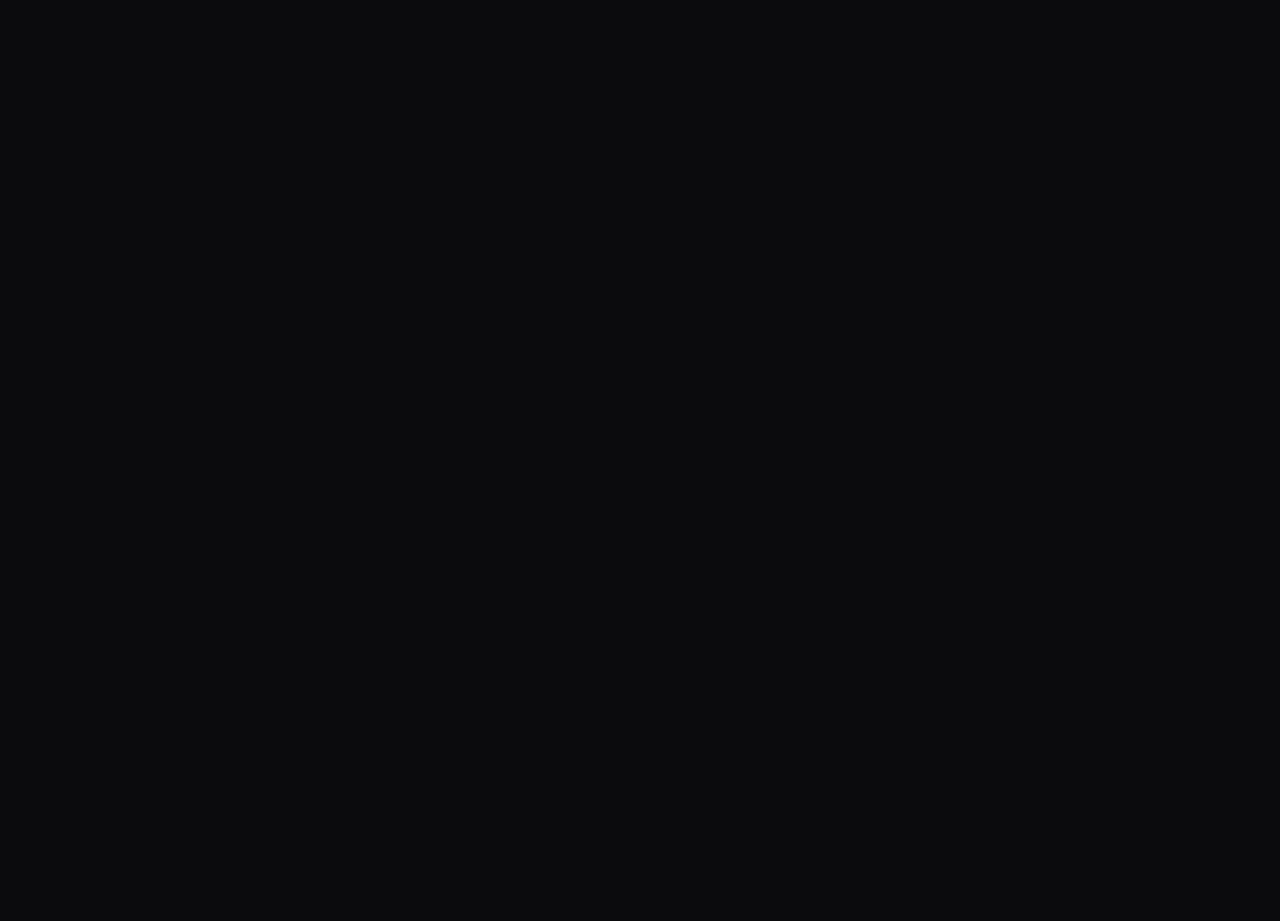
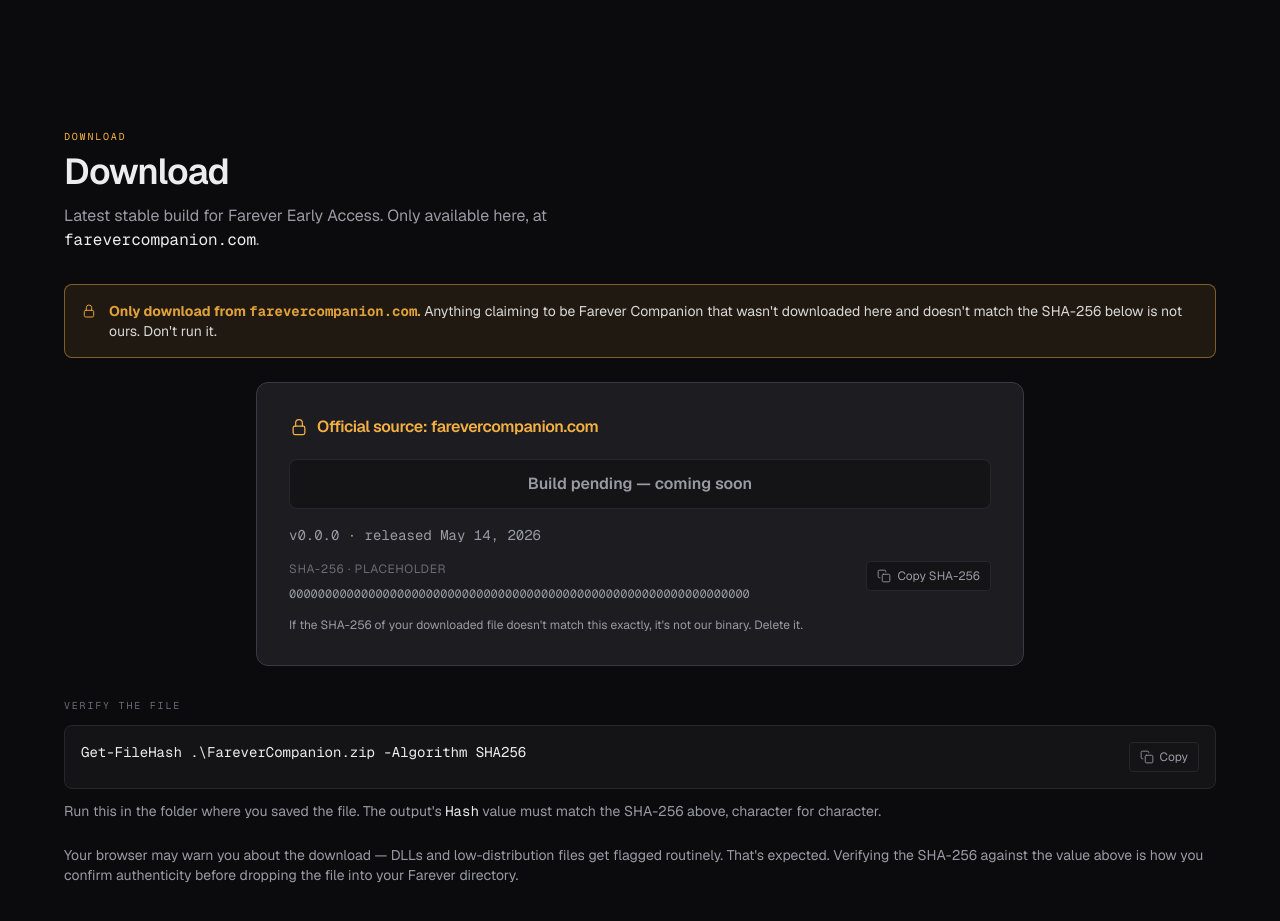
Before and after one commit to Palid/farever-companion, a Next.js app: page / in a window 1280 px wide. Shown: the part 4640-5561 px from the top of the page. Before the commit the page ends 4673 px from the top, so only its background shows below. Built offline with nearby package versions, Linux system fonts and the light colour scheme.

Commit message:
feat(download): download section + verify snippet + warning box

```diff
--- /dev/null
+++ b/app/_components/DownloadSection.tsx
@@ -0,0 +1,59 @@
+import { SITE_DOMAIN } from "@/lib/site";
+import { RELEASE_CONFIG } from "@/lib/release";
+import { Icon } from "@/app/_components/Icon";
+import { CopyButton } from "@/app/_components/CopyButton";
+import { VerifiedDownloadCTA } from "@/app/_components/VerifiedDownloadCTA";
+
+export function DownloadSection() {
+  return (
+    <section id="download" className="px-4 py-16 md:py-24 bg-background">
+      <div className="max-w-6xl mx-auto">
+        <p className="font-mono text-[10px] uppercase tracking-[0.18em] text-accent">Download</p>
+        <h2 className="mt-2 text-3xl md:text-4xl font-semibold tracking-tight">Download</h2>
+        <p className="mt-3 max-w-2xl text-muted">
+          Latest stable build for Farever Early Access. Only available here, at{" "}
+          <code className="font-mono text-foreground">{SITE_DOMAIN}</code>.
+        </p>
+
+        <div className="mt-8 rounded-lg border border-warning/50 bg-warning/10 p-4 text-sm text-foreground/90 flex items-start gap-3">
+          <Icon name="lock" className="w-4 h-4 text-warning mt-0.5 shrink-0" />
+          <span>
+            <strong className="text-warning">
+              Only download from <code className="font-mono">{SITE_DOMAIN}</code>.
+            </strong>{" "}
+            Anything claiming to be Farever Companion that wasn&apos;t downloaded here and doesn&apos;t match the
+            SHA-256 below is not ours. Don&apos;t run it.
+          </span>
+        </div>
+
+        <div className="mt-6">
+          <VerifiedDownloadCTA variant="section" />
+        </div>
+
+        <div className="mt-8">
+          <p className="font-mono text-[10px] uppercase tracking-[0.18em] text-subtle">Verify the file</p>
+          <div className="mt-3 rounded-lg border border-border bg-surface p-4 flex items-start justify-between gap-4">
+            <code className="font-mono text-sm text-foreground break-all">
+              Get-FileHash .\{RELEASE_CONFIG.fileName} -Algorithm SHA256
+            </code>
+            <CopyButton
+              value={`Get-FileHash .\\${RELEASE_CONFIG.fileName} -Algorithm SHA256`}
+              label="Copy"
+            />
+          </div>
+          <p className="mt-3 text-sm text-muted">
+            Run this in the folder where you saved the file. The output&apos;s{" "}
+            <code className="font-mono text-foreground">Hash</code> value must match the SHA-256 above, character for
+            character.
+          </p>
+        </div>
+
+        <p className="mt-6 text-sm text-muted">
+          Your browser may warn you about the download — DLLs and low-distribution files get flagged routinely.
+          That&apos;s expected. Verifying the SHA-256 against the value above is how you confirm authenticity before
+          dropping the file into your Farever directory.
+        </p>
+      </div>
+    </section>
+  );
+}
--- a/app/page.tsx
+++ b/app/page.tsx
@@ -5,6 +5,7 @@ import { EncounterLoggingCard } from "@/app/_components/EncounterLoggingCard";
 import { ClassStrip } from "@/app/_components/ClassStrip";
 import { MultiClassScreenshot } from "@/app/_components/MultiClassScreenshot";
 import { MoreToolsTease } from "@/app/_components/MoreToolsTease";
+import { DownloadSection } from "@/app/_components/DownloadSection";
 
 export default function Page() {
   return (
@@ -16,6 +17,7 @@ export default function Page() {
       <ClassStrip />
       <MultiClassScreenshot />
       <MoreToolsTease />
+      <DownloadSection />
     </>
   );
 }
```
